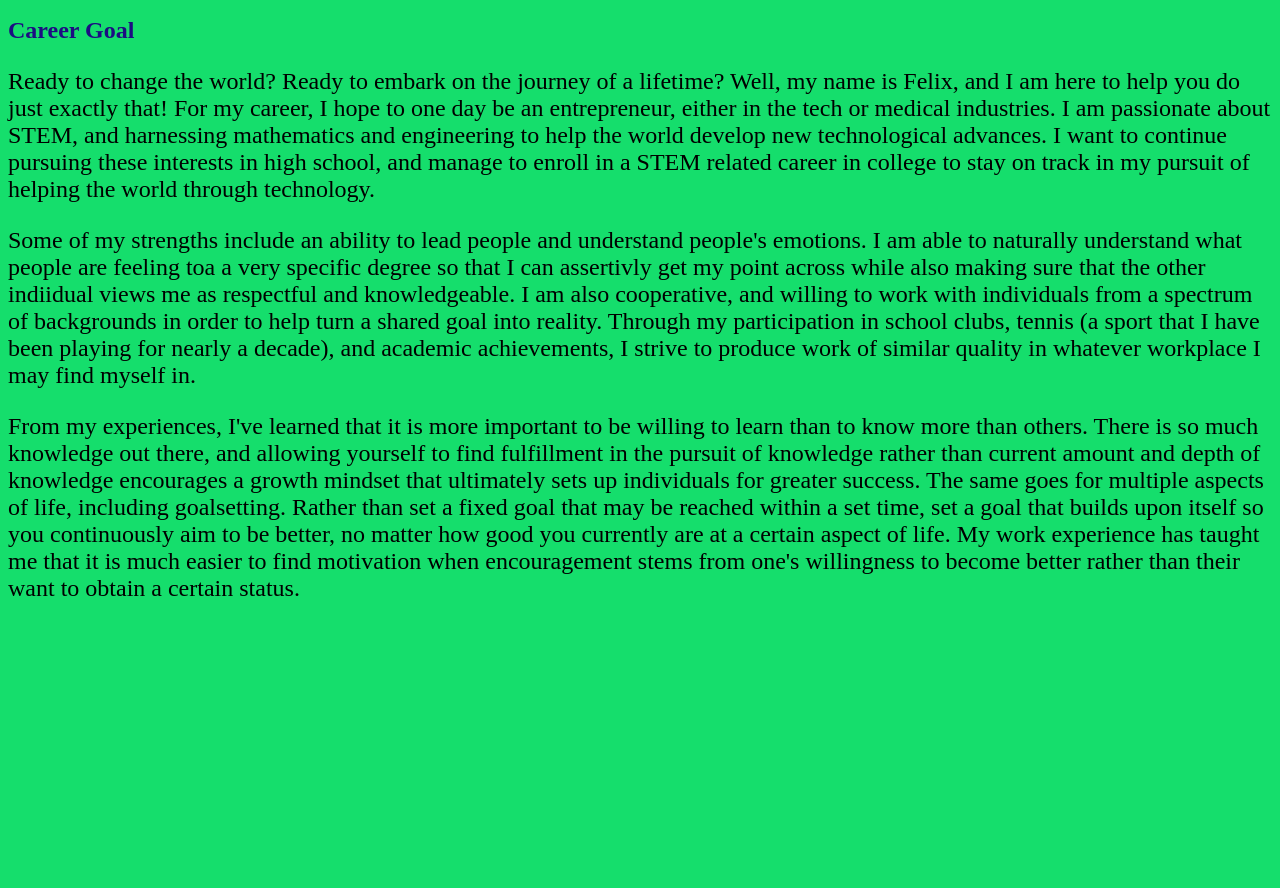
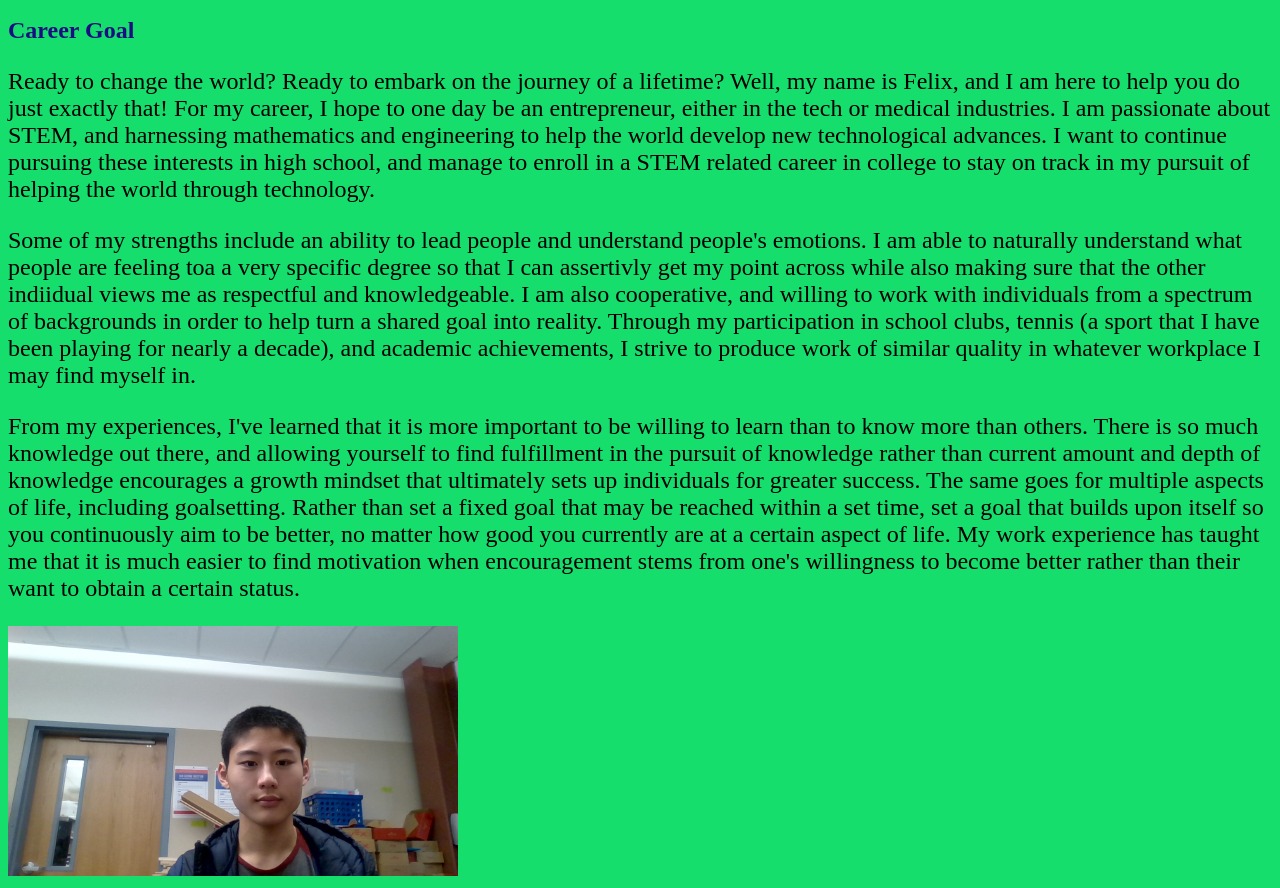
Before and after one commit to Aero-ComSci/about-me-page-Fefefefefefefeffefefef, a plain HTML site: page index.html in a window 1280 px wide. Shown: the part 101-989 px from the top of the page. Before the commit the page ends 800 px from the top, so only its background shows below. Drawn offline with Linux system fonts and the light colour scheme.

Commit message:
Add files via upload

```diff
--- a/index.html
+++ b/index.html
@@ -10,10 +10,12 @@
     <h1 style="color: rgb(222, 28, 28)">About me</h1>
     <p>Smart, Hardworking, Caring</p>
 <h2 style="color: rgb(28, 12, 130)">Career Goal</h2>
+
 <p style="font-size: x-large; ">Ready to change the world? Ready to embark on the journey of a lifetime? Well, my name is Felix, and I am here to help you do just exactly that! For my career, I hope to one day be an entrepreneur, either in the tech or medical industries. I am passionate about STEM, and harnessing mathematics and engineering to help the world develop new technological advances. I want to continue pursuing these interests in high school, and manage to enroll in a STEM related career in college to stay on track in my pursuit of helping the world through technology.</p>
 <p>         </p>
 <p style="font-size: x-large; ">Some of my strengths include an ability to lead people and understand people's emotions. I am able to naturally understand what people are feeling toa a very specific degree so that I can assertivly get my point across while also making sure that the other indiidual views me as respectful and knowledgeable. I am also cooperative, and willing to work with individuals from a spectrum of backgrounds in order to help turn a shared goal into reality. Through my participation in school clubs, tennis (a sport that I have been playing for nearly a decade), and academic achievements, I strive to produce work of similar quality in whatever workplace I may find myself in.</p>
 <p></p>
 <p  style="font-size: x-large; "">From my experiences, I've learned that it is more important to be willing to learn than to know more than others. There is so much knowledge out there, and allowing yourself to find fulfillment in the pursuit of knowledge rather than current amount and depth of knowledge encourages a growth mindset that ultimately sets up individuals for greater success. The same goes for multiple aspects of life, including goalsetting. Rather than set a fixed goal that may be reached within a set time, set a goal that builds upon itself so you continuously aim to be better, no matter how good you currently are at a certain aspect of life. My work experience has taught me that it is much easier to find motivation when encouragement stems from one's willingness to become better rather than their want to obtain a certain status.</p>
+<img src="me.jpg" alt="" width="450px" height="250px".>
 </body>
 </html>
```
Also changed, not shown: me.jpg (added).
